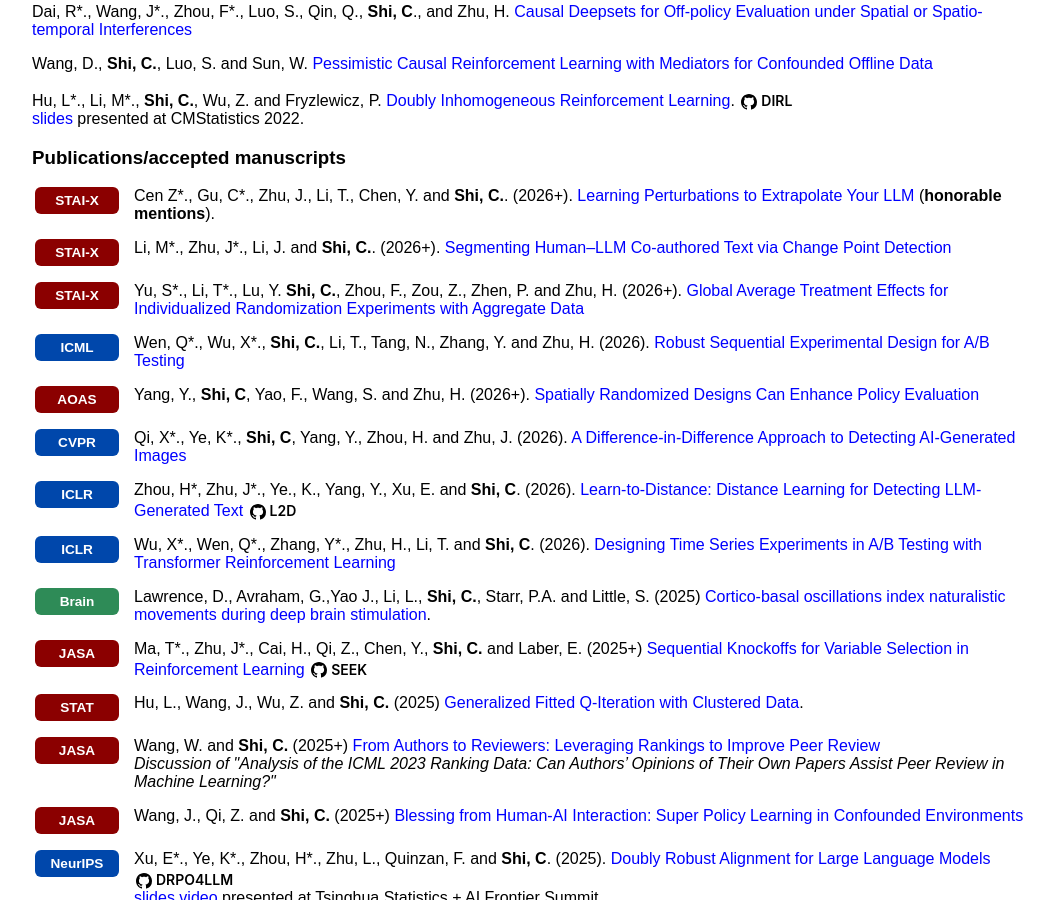
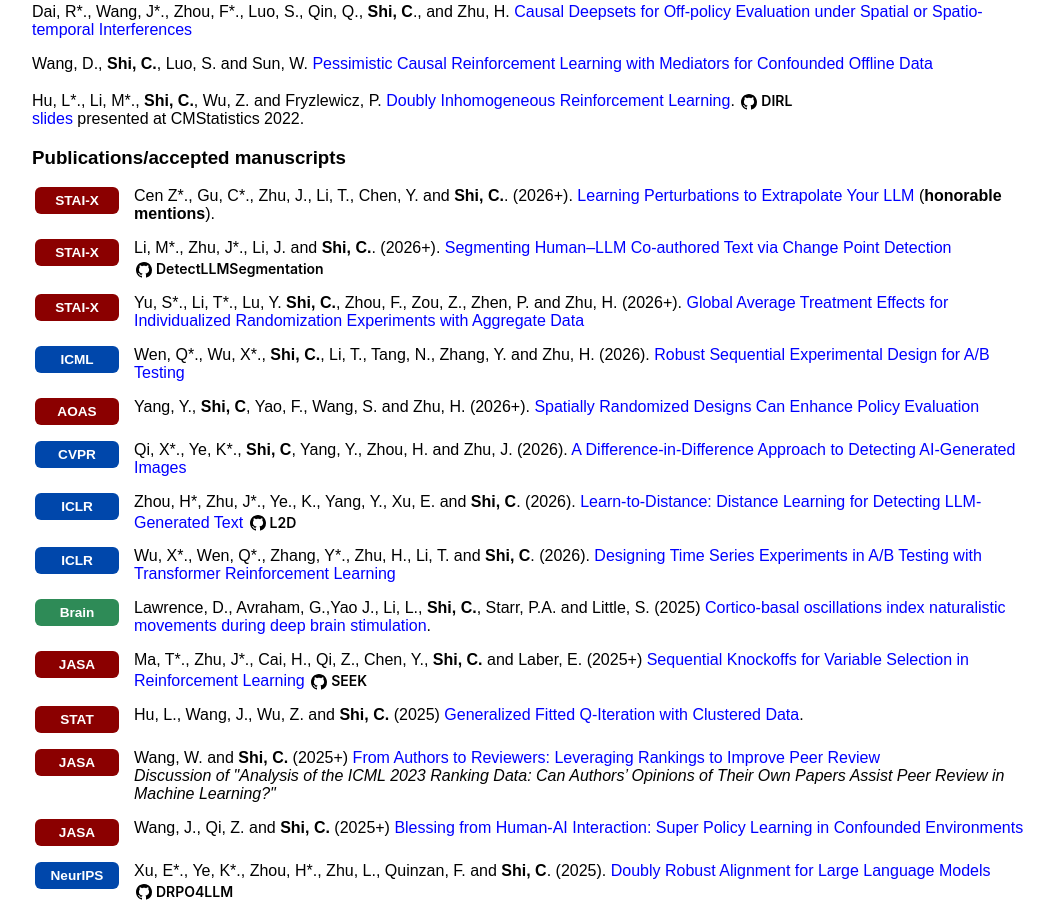
Before and after one commit to callmespring/callmespring.github.io, a Jekyll site: the page built from publication.md, in a window 1280 px wide and 900 px high, scrolled down 1050 px. Shown: the whole window, without its empty margins (108-1162 px from the left). Built offline with Jekyll 4.4.1, drawn with Linux system fonts in a browser that asks for light colours.

Commit message:
Update publication.md

```diff
--- a/publication.md
+++ b/publication.md
@@ -97,7 +97,7 @@
     <span class="publication-logo-badge badge-stat">STAI-X</span>
   </div>
   <div class="pub-content" style="flex: 1;">
-    Li, M*., Zhu, J*., Li, J. and <strong>Shi, C.</strong>. (2026+). <a href="https://arxiv.org/abs/2605.03723">Segmenting Human–LLM Co-authored Text via Change Point Detection</a>
+    Li, M*., Zhu, J*., Li, J. and <strong>Shi, C.</strong>. (2026+). <a href="https://arxiv.org/abs/2605.03723">Segmenting Human–LLM Co-authored Text via Change Point Detection</a> <a href="https://github.com/Mamba413/DetectLLMSegmentation" class="gh-module-link"><svg class="gh-icon" viewBox="0 0 16 16"><path d="M8 0C3.58 0 0 3.58 0 8c0 3.54 2.29 6.53 5.47 7.59.4.07.55-.17.55-.38 0-.19-.01-.82-.01-1.49-2.01.37-2.53-.49-2.69-.94-.09-.23-.48-.94-.82-1.13-.28-.15-.68-.52-.01-.53.63-.01 1.08.58 1.23.82.72 1.21 1.87.87 2.33.66.07-.52.28-.87.51-1.07-1.78-.2-3.64-.89-3.64-3.95 0-.87.31-1.59.82-2.15-.08-.2-.36-1.02.08-2.12 0 0 .67-.21 2.2.82.64-.18 1.32-.27 2-.27.68 0 1.36.09 2 .27 1.53-1.04 2.2-.82 2.2-.82.44 1.1.16 1.92.08 2.12.51.56.82 1.27.82 2.15 0 3.07-1.87 3.75-3.65 3.95.29.25.54.73.54 1.48 0 1.07-.01 1.93-.01 2.2 0 .21.15.46.55.38A8.013 8.013 0 0016 8c0-4.42-3.58-8-8-8z"></path></svg><span class="gh-module-badge">DetectLLMSegmentation</span></a>
   </div>
 </div>
 
```
